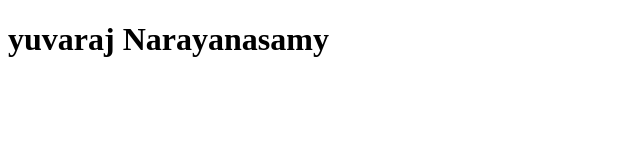
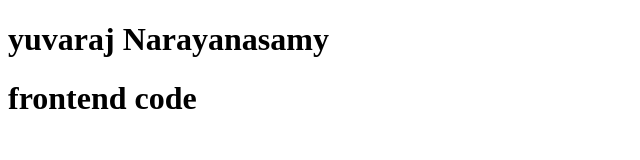
Before and after one commit to Yuvaraj0713/samplerepo, a plain HTML site: page index.html in a window 1280 px wide. Shown: the whole page, without its empty margins (0-640 px from the left). Drawn offline with Linux system fonts and the light colour scheme.

Commit message:
feat : frontend code

```diff
--- a/index.html
+++ b/index.html
@@ -7,5 +7,6 @@
 </head>
 <body>
     <h1>yuvaraj Narayanasamy</h1>
+    <h1>frontend code</h1>
 </body>
 </html>
```
